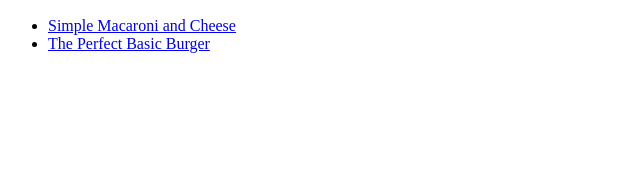
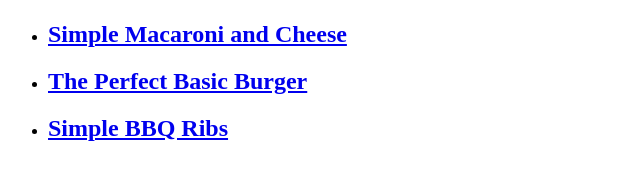
Before and after one commit to Pun244/Recipes, a plain HTML site: page index.html in a window 1280 px wide. Shown: the part 383-562 px from the top of the page, without its empty margins (0-640 px from the left). Drawn offline with Linux system fonts and the light colour scheme.

Commit message:
Add some comment and bbq rib page

```diff
--- a/index.html
+++ b/index.html
@@ -7,11 +7,18 @@
 
     <body>
         <main>
+
+            <!--Header-->
+
             <h1>American Recipes</h1>
             <img src="https://cdn.britannica.com/33/4833-004-828A9A84/Flag-United-States-of-America.jpg" alt="USA Flag" style="height: 300px;" width="500px">
+
+            <!--Recipes List-->
+
             <ul>
-                <li><a href="./recipes/simple-mac-and-cheese.html">Simple Macaroni and Cheese</a></li>
-                <li><a href="./recipes/perfect-basic-burger.html">The Perfect Basic Burger</a></li>
+                <li><a href="./recipes/simple-mac-and-cheese.html"><h2>Simple Macaroni and Cheese</h2></a></li>
+                <li><a href="./recipes/perfect-basic-burger.html"><h2>The Perfect Basic Burger</h2></a></li>
+                <li><a href="./recipes/simple-bbq-ribs.html"><h2>Simple BBQ Ribs</h2></a>
             </ul>
         </main>
     </body>
```
Also changed, not shown: recipes/perfect-basic-burger.html (+19 -2 lines), recipes/simple-bbq-ribs.html (added, +13 -0 lines), recipes/simple-mac-and-cheese.html (+18 -1 lines).
